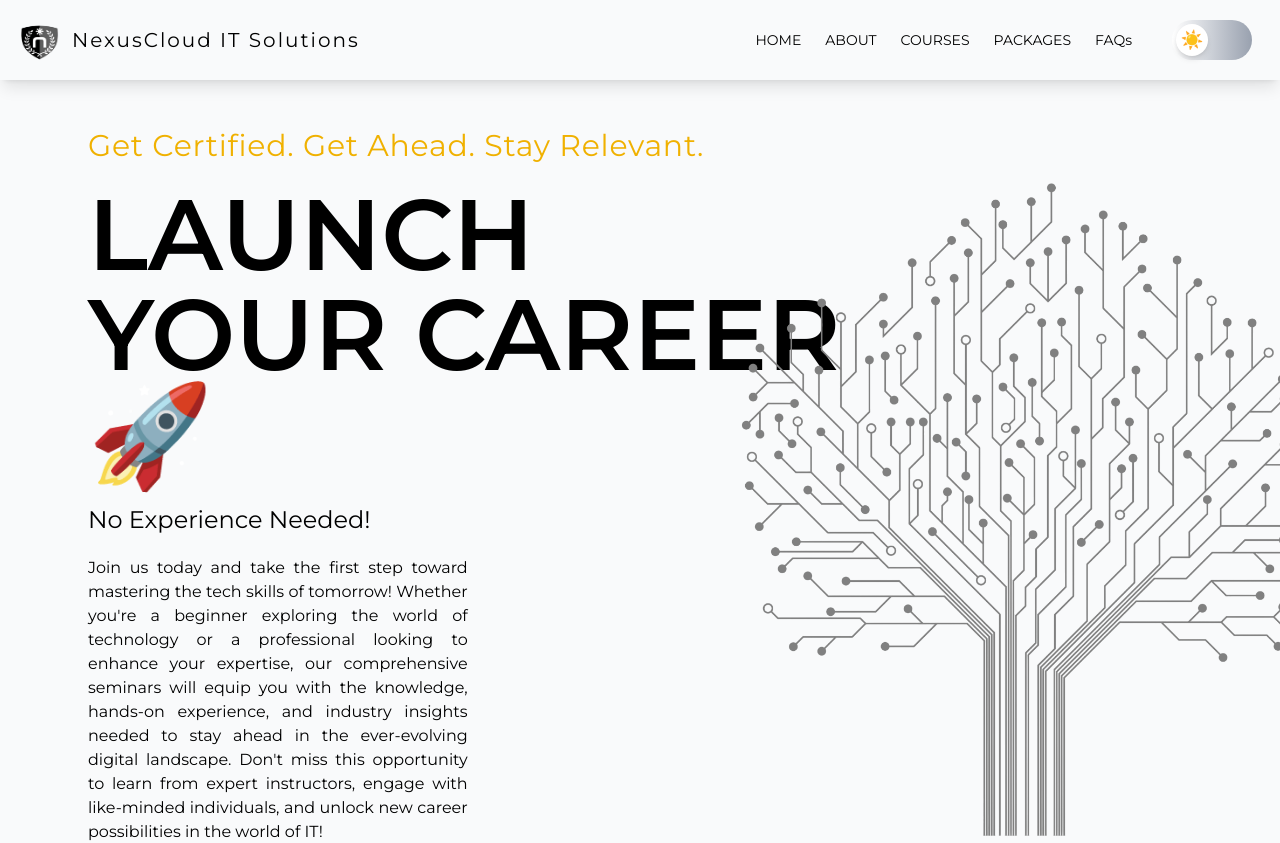
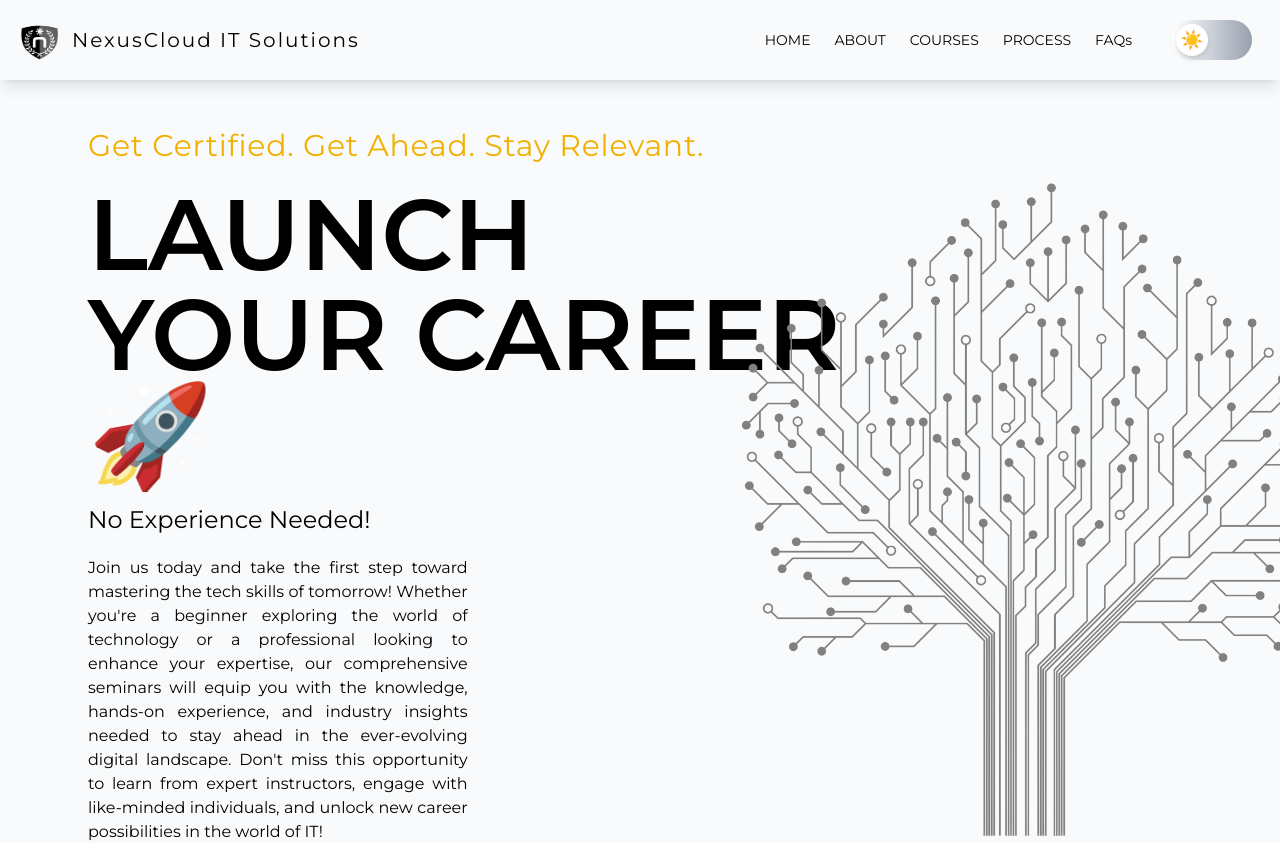
Before and after one commit to JesnerPerillo/NexusCloud-1, a React (Vite) app in the folder nexus-cloud-website/: page /#/ in a window 1280 px wide. Shown: the top 843 px of the page. Built offline with nearby package versions, Linux system fonts and the light colour scheme.

Commit message:
Packages to Process

```diff
--- a/nexus-cloud-website/src/App.jsx
+++ b/nexus-cloud-website/src/App.jsx
@@ -3,7 +3,7 @@ import { HashRouter as Router, Routes, Route } from 'react-router';
 import LandingPage from "./Routes/LandingPage.jsx";
 import AboutNexus from './Routes/AboutNexus.jsx';
 import Courses from './Routes/Courses.jsx';
-import Packages from './Routes/Packages.jsx';
+import Process from './Routes/Process.jsx';
 import gsap from "gsap";
 import { useGSAP} from '@gsap/react';
 import { ScrollTrigger } from "gsap/ScrollTrigger";
@@ -20,7 +20,7 @@ export default function App(){
         <Route path="/" element={<LandingPage />} />
         <Route path="/aboutnexus" element={<AboutNexus />} />
         <Route path="/courses" element={<Courses />} />
-        <Route path="/packages" element={<Packages />} />
+        <Route path="/process" element={<Process />} />
       </Routes>
     </Router>
     </>
--- a/nexus-cloud-website/src/Components/Header.jsx
+++ b/nexus-cloud-website/src/Components/Header.jsx
@@ -49,7 +49,7 @@ export default function Header() {
                     <Link to="/" className=" group relative inline-block text"  onClick={homeScroll}><span className="nav-items">HOME</span></Link>
                     <Link to="/aboutnexus" className=" group relative inline-block text"><span className="nav-items">ABOUT</span></Link>
                     <Link to="/courses" className=" group relative inline-block text"><span className="nav-items">COURSES</span></Link>
-                    <Link to="/packages" className=" group relative inline-block text"><span className="nav-items">PACKAGES</span></Link>
+                    <Link to="/process" className=" group relative inline-block text"><span className="nav-items">PROCESS</span></Link>
                     <Link to="/faqs" className=" group relative inline-block text"><span className="nav-items">FAQs</span></Link>
                 </nav>
                 <DarkMode />
@@ -71,7 +71,7 @@ export default function Header() {
                     <Link to="/" onClick={() => setIsOpen(false)}><span className="text">HOME</span></Link>
                     <Link to="/aboutnexus" onClick={() => setIsOpen(false)}><span className="text">ABOUT</span></Link>
                     <Link to="/courses" onClick={() => setIsOpen(false)}><span className="text">COURSES</span></Link>
-                    <Link to="/packages" onClick={() => setIsOpen(false)}><span className="text">PACKAGES</span></Link>
+                    <Link to="/process" onClick={() => setIsOpen(false)}><span className="text">PROCESS</span></Link>
                     <Link to="/faqs" onClick={() => setIsOpen(false)}><span className="text">FAQs</span></Link>
                 </nav>
             )}
--- a/nexus-cloud-website/src/Routes/Packages.jsx
+++ b/nexus-cloud-website/src/Routes/Process.jsx
@@ -2,10 +2,9 @@ import Header from '../Components/Header.jsx';
 import WhatWeDo3 from '../Images/whatwedo3.jpg';
 import WhatWeDo4 from '../Images/whatwedo4.jpg';
 import WhatWeDo2 from '../Images/whatwedo2.jpg';
-import PricingCards from '../Components/PricingPackage.jsx';
 import Footer from '../Components/Footer.jsx';
 
-export default function Packages() {
+export default function Process() {
   const images = [
     { src: WhatWeDo3, clip: "polygon(0% 0%, 95% 0%, 85% 100%, 0% 100%)" },
     { src: WhatWeDo4, clip: "polygon(10% 0%, 95% 0%, 85% 100%, 0% 100%)" },
@@ -53,10 +52,6 @@ export default function Packages() {
       </div>
 
       <div>
-        <PricingCards />
-      </div>
-
-      <div>
         <Footer />
       </div>
     </div>
--- a/nexus-cloud-website/src/darkmode.css
+++ b/nexus-cloud-website/src/darkmode.css
@@ -24,7 +24,6 @@
     --footer-color: #131313;
     --card-color: #ffffff;
     --cardtext-color: #000000;
-    --drop-shadow: 15px 15px 25px rgba(255, 255, 255, 0.3);
   }
 
   .nav {
```
